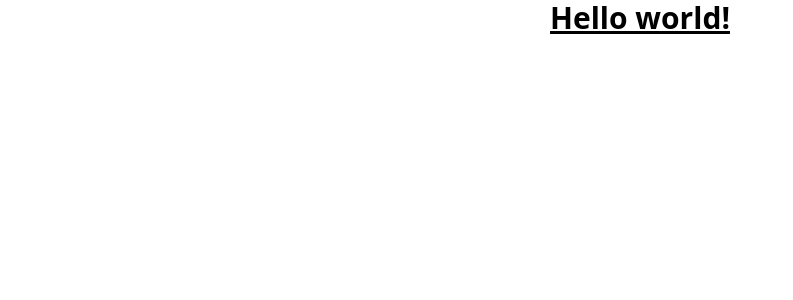
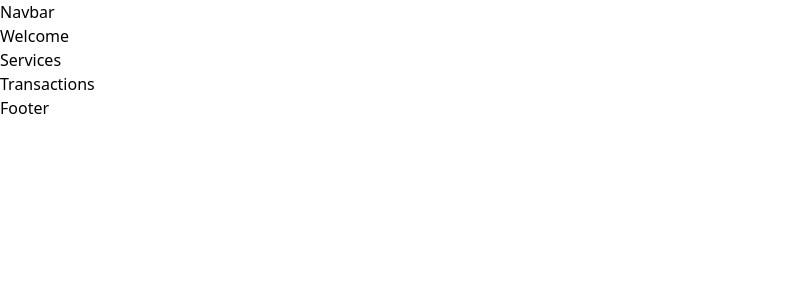
Before and after one commit to BlackH3art/crypto-app, a React (Vite) app: page / in a window 1280 px wide. Shown: the top 300 px of the page, without its empty margins (0-793 px from the left). Built offline with nearby package versions, Linux system fonts and the light colour scheme.

Commit message:
basic file/folder structure

```diff
--- a/src/App.jsx
+++ b/src/App.jsx
@@ -1,12 +1,25 @@
 import './App.css'
+
+// components
+import Welcome from './components/Welcome/Welcome';
+import Navbar from './components/Navbar/Navbar';
+import Services from './components/Services/Services';
+import Transactions from './components/Transactions/Transactions';
+import Footer from './components/Footer/Footer';
 
 const App = () => {
 
   return (
-    <div className="App">
-      <h1 className="text-3xl font-bold underline">
-        Hello world!
-      </h1>
+    <div className="min-h-screen">
+      <div className="gradient-bg-welcome">
+        <Navbar />
+        <Welcome />
+      </div>
+
+      <Services />
+      <Transactions />
+      <Footer />
+
     </div>
   )
 }
--- /dev/null
+++ b/src/components/Footer/Footer.jsx
@@ -0,0 +1,10 @@
+const Footer = () => {
+
+  return (
+    <>
+      <h1>Footer</h1>
+    </>
+  )
+}
+
+export default Footer;
--- /dev/null
+++ b/src/components/Loading/Loading.jsx
@@ -0,0 +1,10 @@
+const Loading = () => {
+
+  return (
+    <>
+      <h1>Loading</h1>
+    </>
+  )
+}
+
+export default Loading;
--- /dev/null
+++ b/src/components/Navbar/Navbar.jsx
@@ -0,0 +1,10 @@
+const Navbar = () => {
+
+  return (
+    <>
+      <h1>Navbar</h1>
+    </>
+  )
+}
+
+export default Navbar;
--- /dev/null
+++ b/src/components/Services/Services.jsx
@@ -0,0 +1,10 @@
+const Services = () => {
+
+  return (
+    <>
+      <h1>Services</h1>
+    </>
+  )
+}
+
+export default Services;
--- /dev/null
+++ b/src/components/Transactions/Transactions.jsx
@@ -0,0 +1,10 @@
+const Transactions = () => {
+
+  return (
+    <>
+      <h1>Transactions</h1>
+    </>
+  )
+}
+
+export default Transactions;
--- /dev/null
+++ b/src/components/Welcome/Welcome.jsx
@@ -0,0 +1,10 @@
+const Welcome = () => {
+
+  return (
+    <>
+      <h1>Welcome</h1>
+    </>
+  )
+}
+
+export default Welcome;
```
